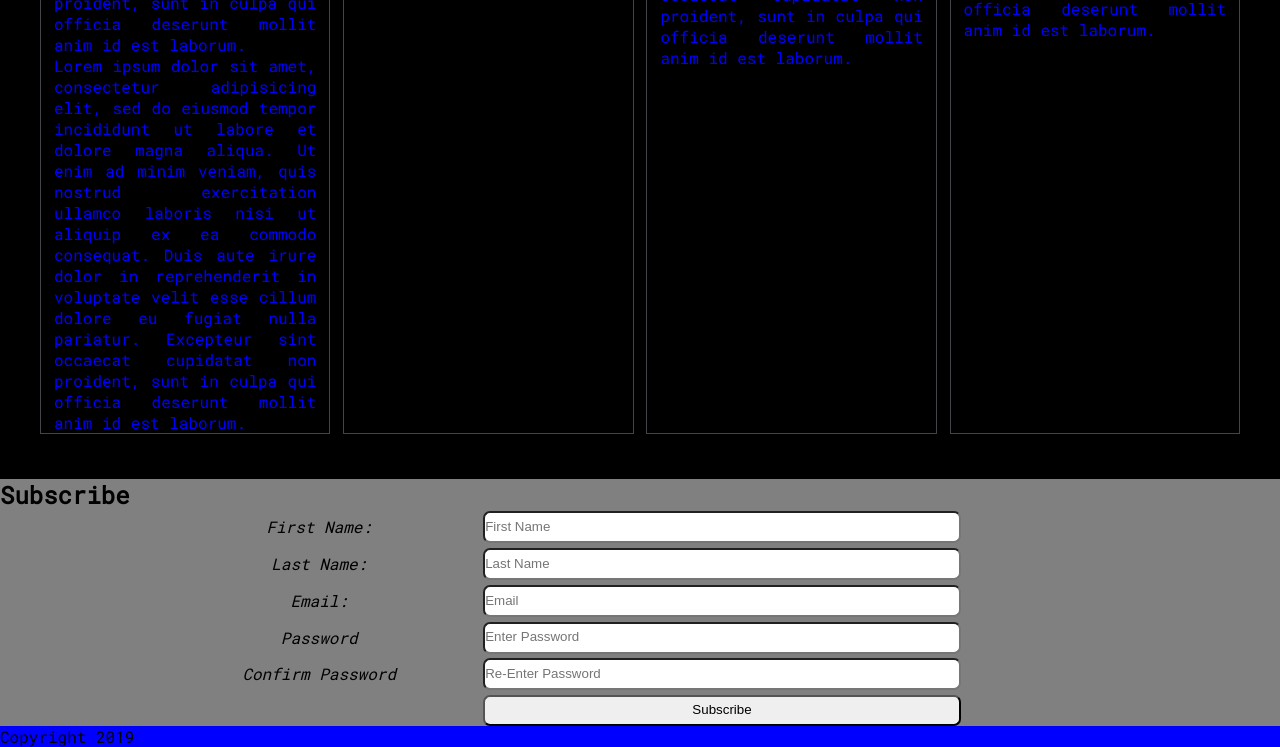
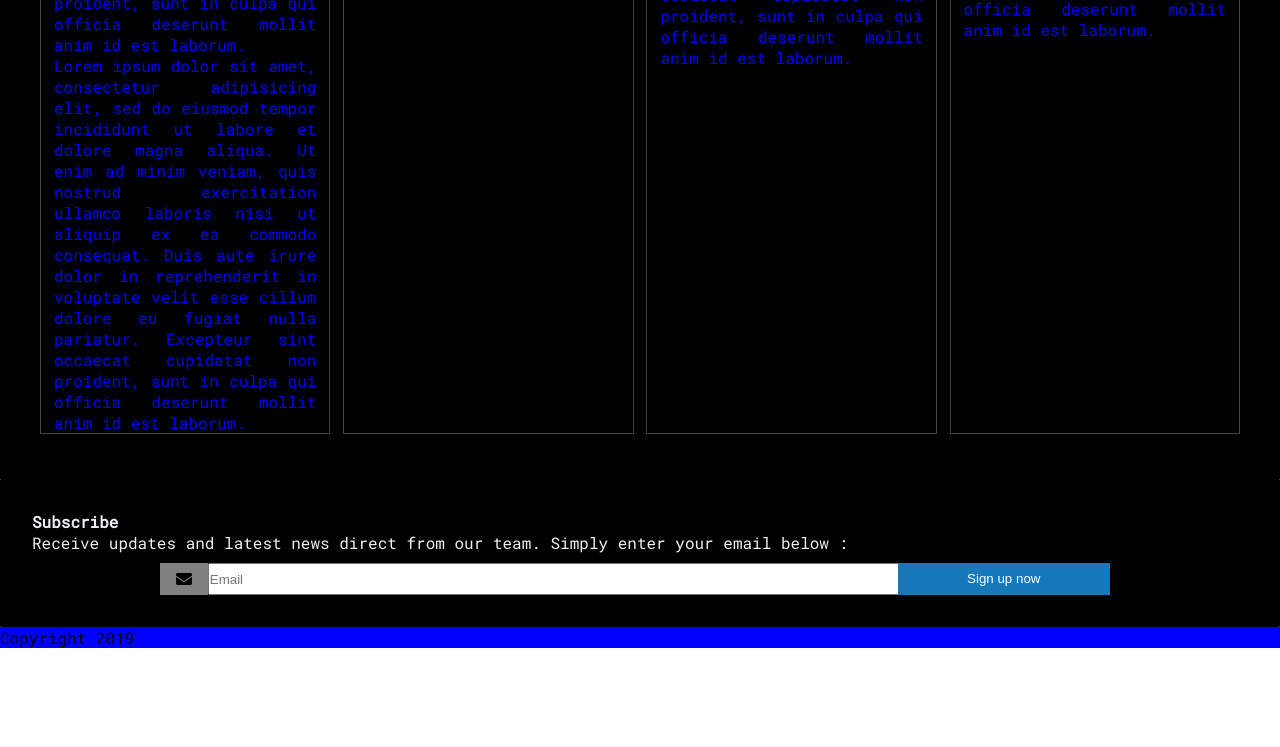
Before and after one commit to ericjreilly1983/space-explore, a plain HTML site: page index.html in a window 1280 px wide. Shown: the part 952-1699 px from the top of the page. After the commit the page ends 1600 px from the top, so only its background shows below. Drawn offline with Linux system fonts and the light colour scheme.

Commit message:
sass rules applied to signup form

```diff
--- a/index.html
+++ b/index.html
@@ -2,6 +2,8 @@
 <html>
 <head>
 	<title>Space Exploration by Eric</title>
+	<link rel="stylesheet" type="text/css" href="styles.css">
+	<link rel="stylesheet" type="text/css" href="index.css">
 	<link href="https://fonts.googleapis.com/css?family=Major+Mono+Display|Orbitron|Roboto+Mono" rel="stylesheet">
 
 	<link rel="stylesheet" href="https://use.fontawesome.com/releases/v5.6.3/css/all.css" integrity="sha384-UHRtZLI+pbxtHCWp1t77Bi1L4ZtiqrqD80Kn4Z8NTSRyMA2Fd33n5dQ8lWUE00s/" crossorigin="anonymous">
@@ -145,7 +147,7 @@
 		padding-right: 5px;
 	}
 
-	#subscribe {
+/*	#subscribe {
 		background-color: gray;
 	}
 
@@ -170,8 +172,8 @@
 	}
 	#subscribe form input, #subscribe form label {
 		/*max-width: 25vw;*/
-	}
-
+/*	}
+*/
 
 
 	footer {
@@ -288,21 +290,21 @@
 	</div>
 </main>
 <section id = "subscribe">
-	<h2>Subscribe</h1>
-	<form>
-		<label class = "subscribe_label">First Name:</label>
-		<input type="text" name="" placeholder = "First Name">
-		<label class = "subscribe_label">Last Name:</label>
-		<input type="text" name="" placeholder = "Last Name">
-		<label class = "subscribe_label">Email:</label>
-		<input type="email" name="" placeholder= "Email">
-		<label class = "subscribe_label">Password</label>
-		<input type="password" name="" placeholder = "Enter Password" required placeholder = "Choose Password" minlength = "8"  pattern="(?=.*\d)(?=.*[\W_]).{8,}" >
-		<label class = "subscribe_label">Confirm Password</label>
-		<input type="password" placeholder="Re-Enter Password" required>
-		<div></div>
-		<button>Subscribe</button>
-	</form>
+
+	<div class="simple-subscription-form">
+  	 <form>
+    	<h4>Subscribe</h4>
+    	<p>Receive updates and latest news direct from our team. Simply enter your email below :</p>
+      <div class="input-group">
+        <span class="input-group-label">
+         <i class="fa fa-envelope"></i>
+        </span>
+        <input class="input-group-field" type="email" placeholder="Email" required>
+        <button class="button">Sign up now</button>
+      </div>
+
+     </form>
+   </div>
 </section>
 <footer>
 	<span>Copyright 2019</span>
--- /dev/null
+++ b/styles.scss
@@ -0,0 +1,19 @@
+$primary-color: rgb(0, 30, 71);
+$white: rgb(240, 240, 245);
+$global-radius: 1px;
+$subscription-form-bg: darken($primary-color, 20%);
+$subscription-form-color: $white;
+$subscription-form-padding: rem-calc(32);
+
+
+.simple-subscription-form {
+  background: $subscription-form-bg;
+  color: $subscription-form-color;
+  padding: $subscription-form-padding;
+  border-radius: $global-radius;
+
+  .button {
+    margin-bottom: 0;
+    border-radius: 0 $global-radius $global-radius 0;
+  }
+}
```
Also changed, not shown: index.css (added), styles.css (added), 3 other files.
